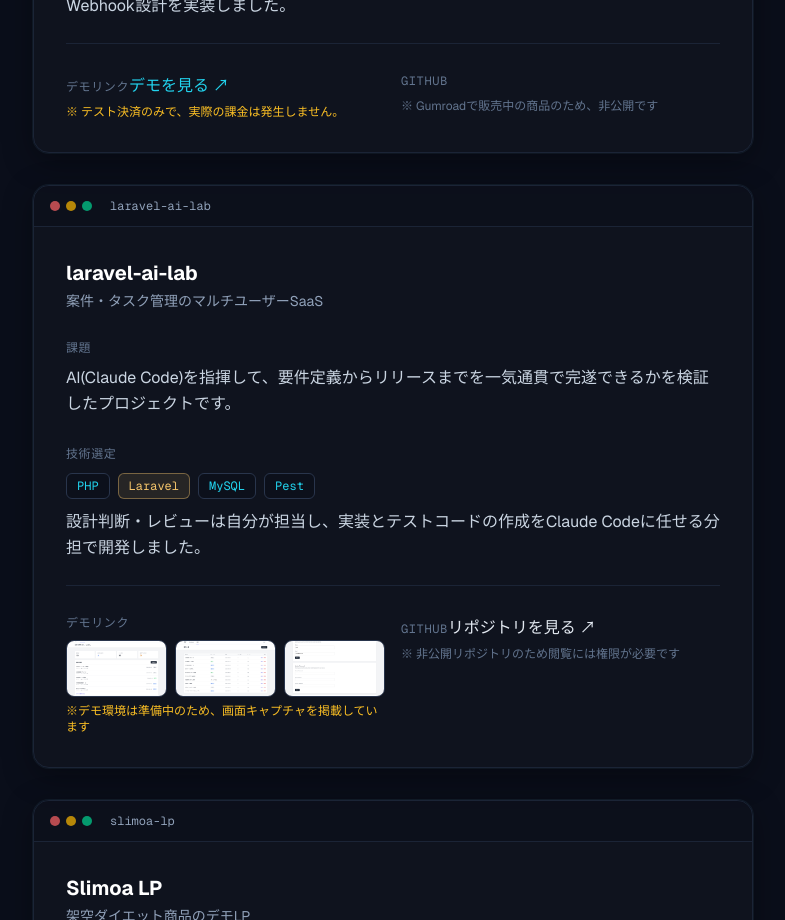
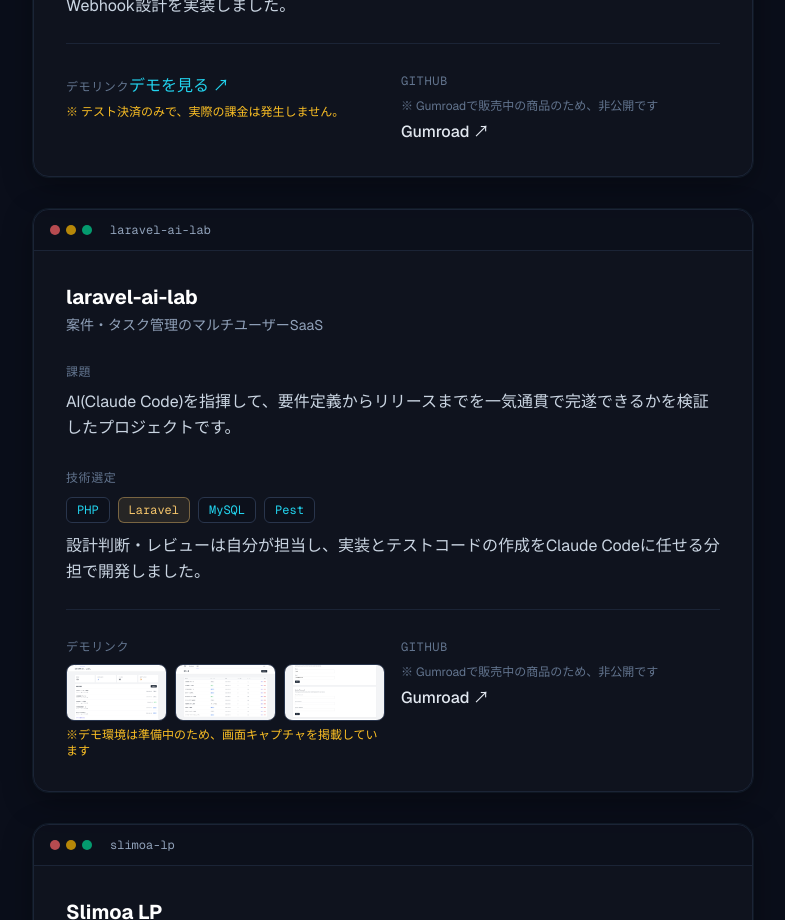
Before and after one commit to ekusibhrm/portfolio-site, a Next.js app: page / in a window 1280 px wide. Shown: the part 1040-1960 px from the top of the page, without its empty margins (247-1032 px from the left). Built offline with nearby package versions, Linux system fonts and the light colour scheme.

Commit message:
subscription-saas-demoを非公開

```diff
--- a/src/components/ProjectCard.tsx
+++ b/src/components/ProjectCard.tsx
@@ -90,9 +90,19 @@ export default function ProjectCard({ project }: { project: Project }) {
           <div>
             <Label>GitHub</Label>
             {project.gumroadUrl ? (
+              <>
                 <p className="mt-1.5 text-xs text-slate-500">
                  ※ Gumroadで販売中の商品のため、非公開です
                 </p>
+                <a
+                  href={project.gumroadUrl}
+                  target="_blank"
+                  rel="noopener noreferrer"
+                  className="mt-1.5 inline-flex items-center gap-1.5 font-medium text-slate-200 hover:text-white hover:underline"
+                >
+                  Gumroad ↗
+                </a>
+              </>
             ) : (
               <>
               <a
--- a/src/lib/projects.ts
+++ b/src/lib/projects.ts
@@ -28,7 +28,7 @@ export const projects: Project[] = [
     demoNote: "テスト決済のみで、実際の課金は発生しません。",
     githubUrl: "https://github.com/ekusibhrm/subscription-saas-demo",
     githubPrivate: true,
-    gumroadUrl: "https://ekusibhrm.gumroad.com/l/auvkwoe",
+    gumroadUrl: "https://ekusibhrm.gumroad.com/l/nrstvi",
   },
   {
     slug: "laravel-ai-lab",
@@ -47,6 +47,7 @@ export const projects: Project[] = [
     screenshotsNote: "※デモ環境は準備中のため、画面キャプチャを掲載しています",
     githubUrl: "https://github.com/ekusibhrm/laravel-ai-lab",
     githubPrivate: true,
+    gumroadUrl: "https://ekusibhrm.gumroad.com/l/auvkwoe",
   },
   {
     slug: "slimoa-lp",
```
